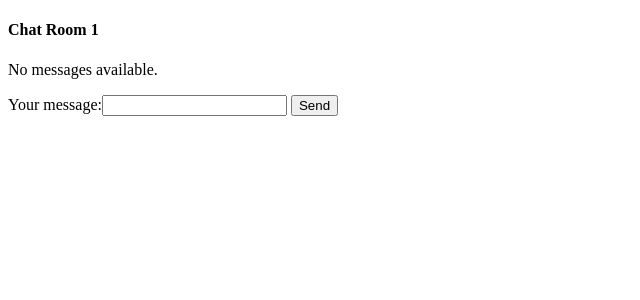
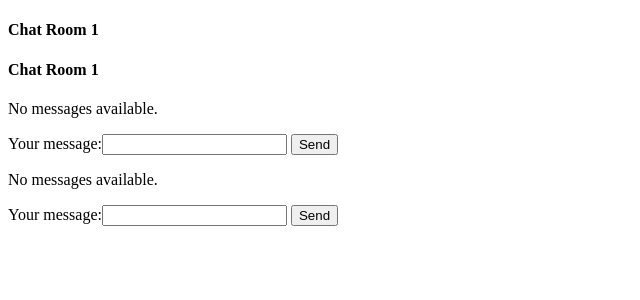
Before and after one commit to yunusemre-uzun/chatroom, a Django app: a page that uses templates/chat/chatroom.html in a window 1280 px wide. Shown: the top 300 px of the page, without its empty margins (0-640 px from the left). Run offline with Django 3.2, Linux system fonts and the light colour scheme; data that the repository does not hold is empty; some libraries are stand-ins or nearby versions.

Commit message:
anges to chatroom

```diff
--- a/chat/views.py
+++ b/chat/views.py
@@ -23,7 +23,7 @@ class IndexView(View):
 class ChatView(View):
     def get(self,request, **kwargs):
         username = kwargs['username']
-        message_list = Message.objects.order_by('-date')[::-1]
+        message_list = Message.objects.order_by('-date')[:15:-1]
         form = MessageForm()
         context = {'roomName':'1','messageList':message_list,'form':form, 'username':username}
         return render(request,'chat/chatroom.html',context)
--- a/chatroom/settings.py
+++ b/chatroom/settings.py
@@ -15,7 +15,7 @@ import os
 # Build paths inside the project like this: os.path.join(BASE_DIR, ...)
 BASE_DIR = os.path.dirname(os.path.dirname(os.path.abspath(__file__)))
 TEMPLATE_DIR = os.path.join(BASE_DIR,'templates')
-
+STATIC_DIR = os.path.join(BASE_DIR, "static")
 # Quick-start development settings - unsuitable for production
 # See https://docs.djangoproject.com/en/2.0/howto/deployment/checklist/
 
@@ -119,3 +119,7 @@ USE_TZ = True
 # https://docs.djangoproject.com/en/2.0/howto/static-files/
 
 STATIC_URL = '/static/'
+
+STATICFILES_DIRS = [
+    STATIC_DIR,
+]
--- /dev/null
+++ b/static/script/main.js
@@ -0,0 +1,16 @@
+console.log('open');
+function refresh() {
+    console.log("refresh");
+    $.ajax({
+        url: '/user/ilayda/chat',
+        dataType : 'html',
+        cache : true,
+        timeout : 30000,
+        success: function(data){
+            $('#messages').html(data);
+        }
+    });
+
+};
+
+setTimeout(refresh,3000);
--- a/templates/chat/chatroom.html
+++ b/templates/chat/chatroom.html
@@ -1,12 +1,15 @@
 <!DOCTYPE html>
 <html lang="en">
 <head>
+    {% load static %}
     <meta charset="UTF-8">
     <title>Title</title>
 </head>
 <body>
 <h4>Chat Room {{ roomName }}</h4>
+<script src="http://ajax.googleapis.com/ajax/libs/jquery/1.11.1/jquery.min.js"></script>
 
+<p id = "messages">
 {% if messageList %}
 
     {% for message in messageList %}
@@ -16,6 +19,7 @@
 {% else %}
 <p>No messages available.</p>
 {% endif %}
+</p>
 </body>
 <form action="/user/{{ username }}/chat/" method="post">
     {% csrf_token %}
@@ -23,5 +27,5 @@
     <input type="submit" value="Send">
 </form>
 
+<script src= "{% static 'script/main.js' %}"></script>
 </html>
-<script src="static/scripts/main.js"></script>
```
